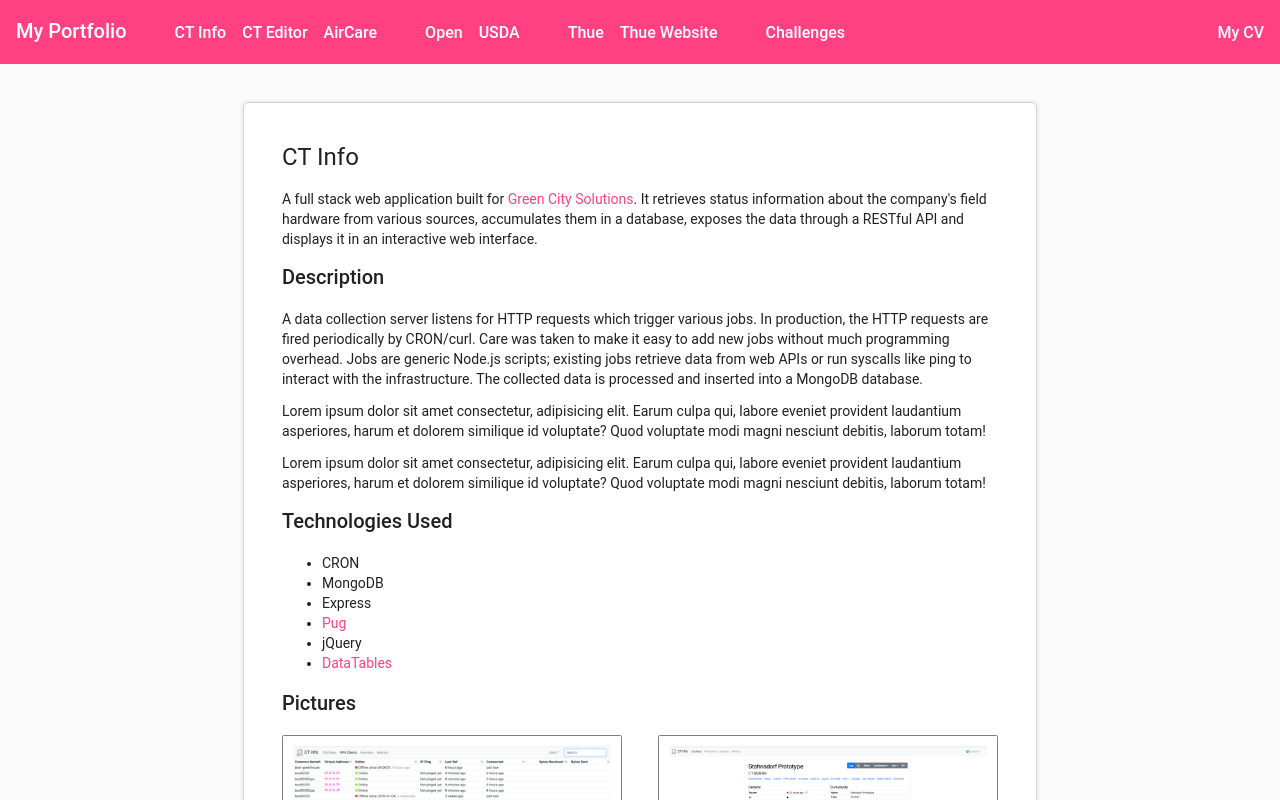
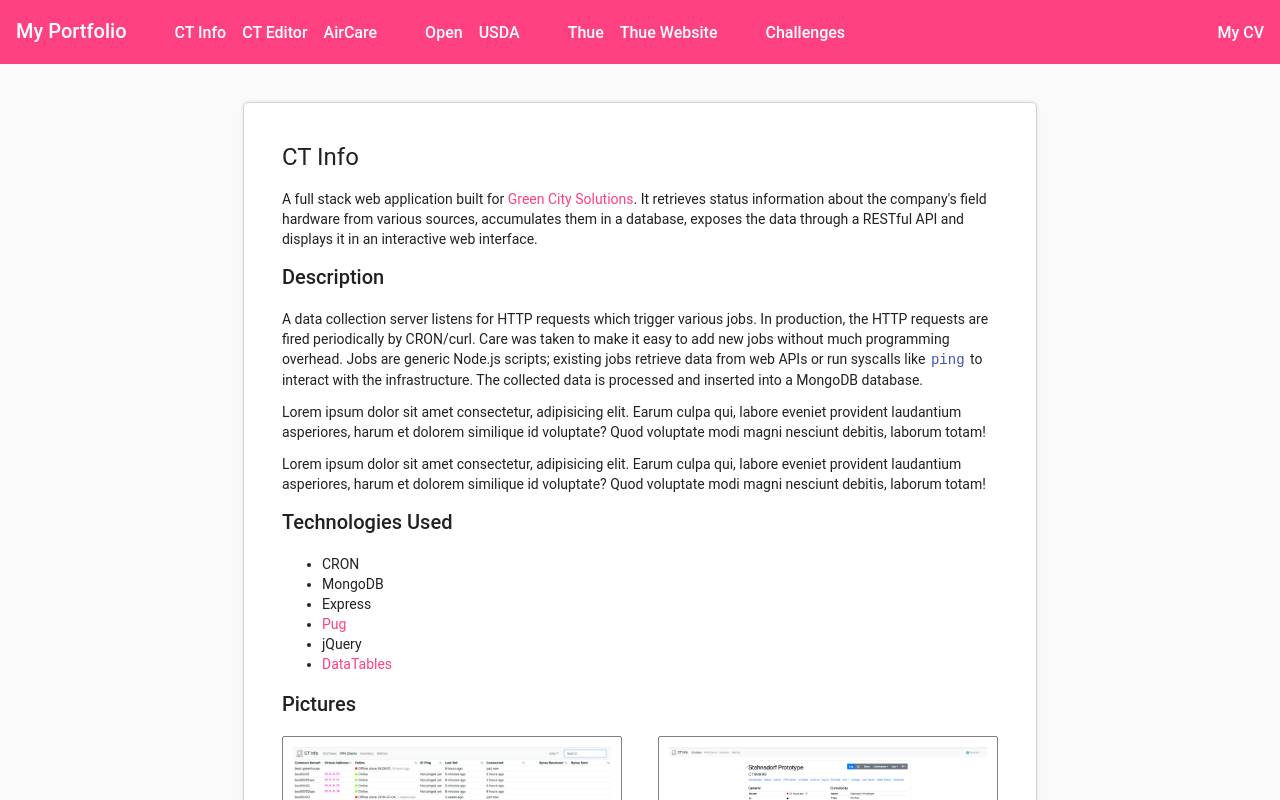
Before and after one commit to westwood846/portfolio, an Angular app: page /projects/ct-info in a window 1280 px wide. Shown: the top 800 px of the page. Built offline with nearby package versions, Linux system fonts and the light colour scheme.

Commit message:
Style <code>

```diff
--- a/src/app/projects/ctinfo-project-page/ctinfo-project-page.component.html
+++ b/src/app/projects/ctinfo-project-page/ctinfo-project-page.component.html
@@ -3,7 +3,7 @@
   <p>A full stack web application built for <a href="https://greencitysolutions.de/" target="_blank">Green City Solutions</a>. It retrieves status information about the company's field hardware from various sources, accumulates them in a database, exposes the data through a RESTful API and displays it in an interactive web interface.</p>
 
   <h2>Description</h2>
-  <p>A data collection server listens for HTTP requests which trigger various jobs. In production, the HTTP requests are fired periodically by CRON/curl. Care was taken to make it easy to add new jobs without much programming overhead. Jobs are generic Node.js scripts; existing jobs retrieve data from web APIs or run syscalls like ping to interact with the infrastructure. The collected data is processed and inserted into a MongoDB database.</p>
+  <p>A data collection server listens for HTTP requests which trigger various jobs. In production, the HTTP requests are fired periodically by CRON/curl. Care was taken to make it easy to add new jobs without much programming overhead. Jobs are generic Node.js scripts; existing jobs retrieve data from web APIs or run syscalls like <code>ping</code> to interact with the infrastructure. The collected data is processed and inserted into a MongoDB database.</p>
   <p>Lorem ipsum dolor sit amet consectetur, adipisicing elit. Earum culpa qui, labore eveniet provident laudantium asperiores, harum et dolorem similique id voluptate? Quod voluptate modi magni nesciunt debitis, laborum totam!</p>
   <p>Lorem ipsum dolor sit amet consectetur, adipisicing elit. Earum culpa qui, labore eveniet provident laudantium asperiores, harum et dolorem similique id voluptate? Quod voluptate modi magni nesciunt debitis, laborum totam!</p>
 
--- a/src/styles.scss
+++ b/src/styles.scss
@@ -38,3 +38,9 @@ a, a:active {
   color: mat-color($app-primary);
   text-decoration: none;
 }
+
+code {
+  border-radius: 2px;
+  color: mat-color($app-accent);
+  padding: 2px;
+}
```
